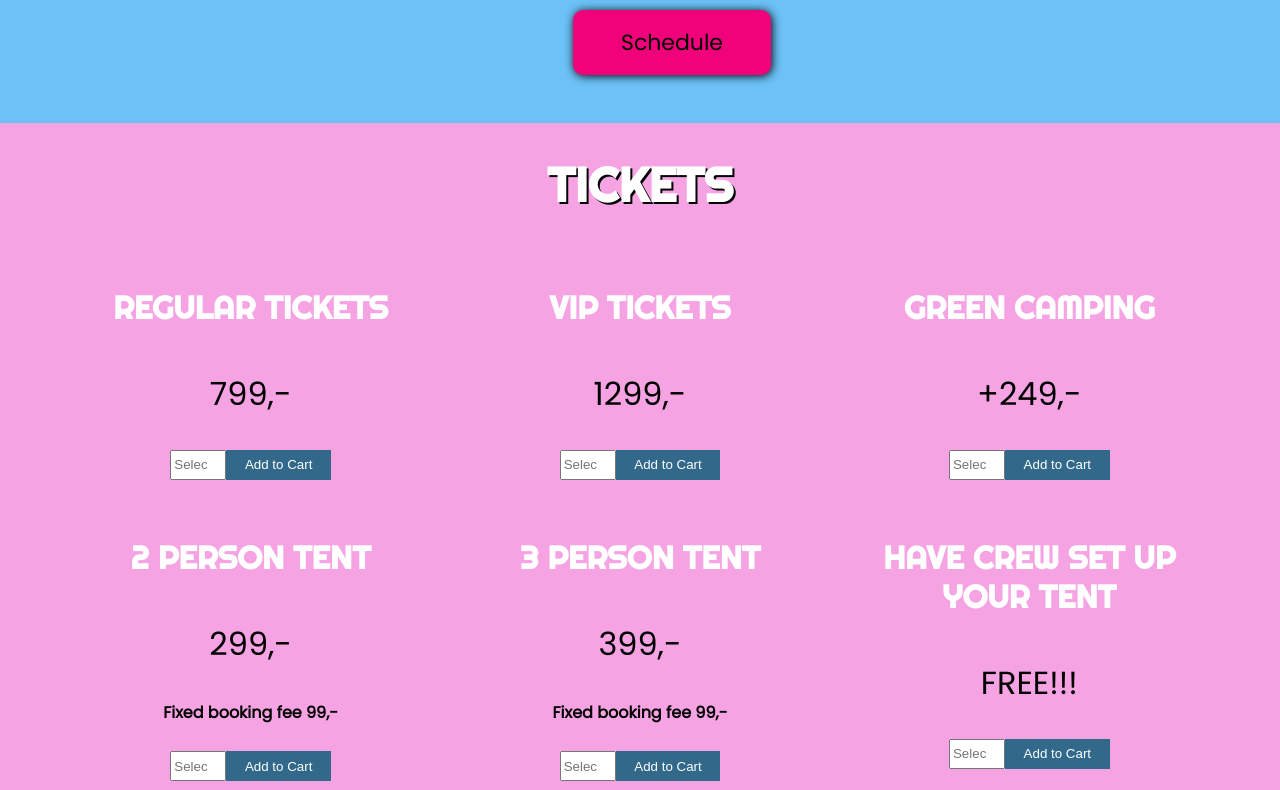
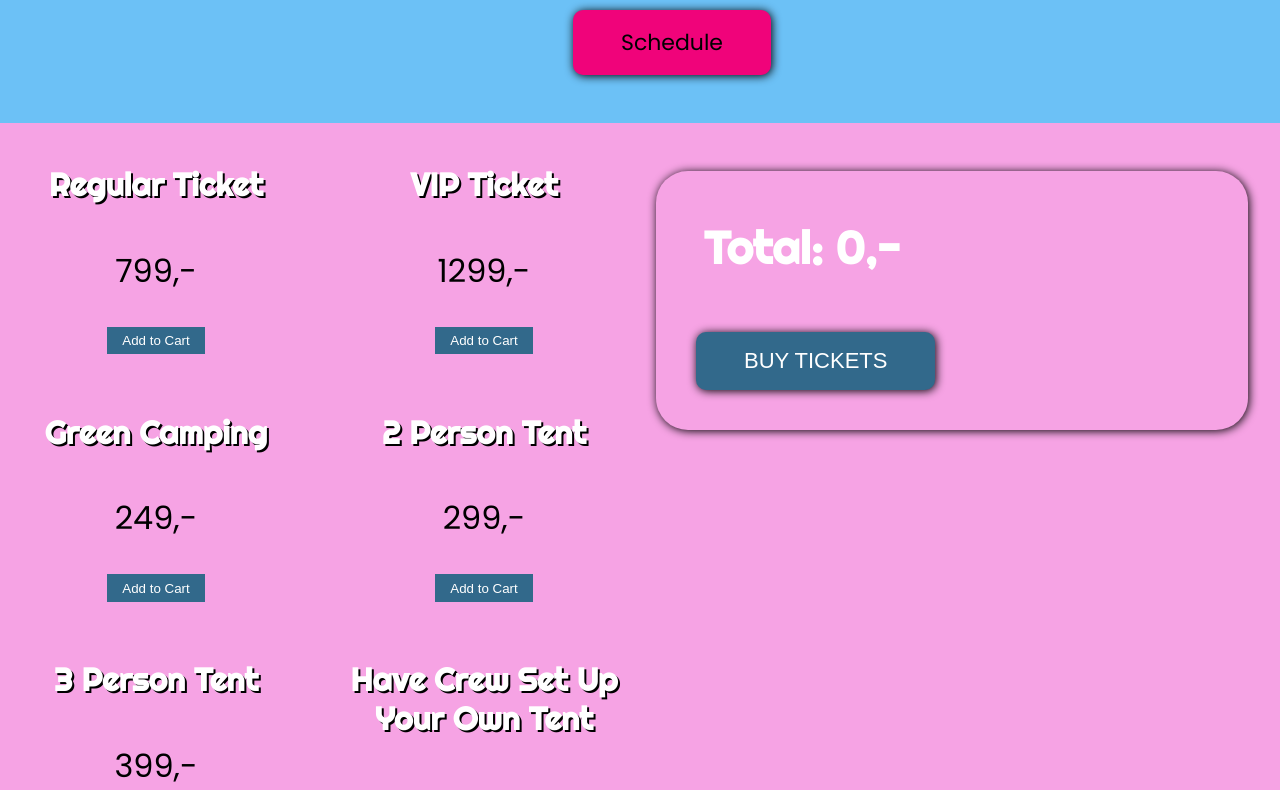
Before and after one commit to sabi4826/exam_frontend, a React (Vite) app: page / in a window 1280 px wide. Shown: the part 1120-1910 px from the top of the page. Built offline with nearby package versions, Linux system fonts and the light colour scheme.

Commit message:
almost done with the ticket section

```diff
--- a/components/Basket.jsx
+++ b/components/Basket.jsx
@@ -1,32 +1,45 @@
-import {useState} from "react";
+import { useState } from "react";
 import Booking from "./Booking";
+import bookingStyles from "../src/style/booking.module.css";
+import "../src/style/index.module.css";
 
 export default function Basket(props) {
+  const [showForm, setShowForm] = useState(false);
   const [showBasket, setBasket] = useState(false);
 
   function getTotal() {
     let total = 0;
-        // make sure there's a "cart" somewhere:
-        props.cart.forEach(item=> {
-            total+=item.amount * item.price;
-        // do we have an item?
+    //     // make sure there's a "cart" somewhere:
+    props.cart.forEach((item) => {
+      total += item.amount * item.price;
+      //     // do we have an item?
     });
     return total;
   }
 
   return (
-        <section className="Basket">
-        <ul>
-            <li>{item.name} x {item.amout}, {""} {item.amount * item.price},-
-            <button onClick={() => props.removeFromCart(item.name)}>X</button>
-            </li>
+    <article>
+      <section className={bookingStyles.calc_text}>
+        {props.cart.map((item) => (
+          <h5 className={bookingStyles.h5_text} key={item.id}>
+            {item.name} : {item.amount}, Price:{item.amount * item.price}
+            <button className={bookingStyles.close_button} onClick={() => props.removeFromCart(item.name)}>
+              X
+            </button>
+          </h5>
+        ))}
 
-        </ul>
-        <h3>Total: {getTotal()}</h3>
-        {!showBasket && <button onClick={() => setBasket(true)}>Buy now</button>}
-        {showBasket && <Booking cart={props.cart}/> }
-
+        <h3>Total: {getTotal()},-</h3>
+        {/* {!showBasket && <button onClick={() => setBasket(true)}>Buy now</button>} */}
+        {/* {showBasket && <Booking cart={props.cart} />} */}
+        {!showForm && (
+          <button onClick={() => setShowForm(true)} className={bookingStyles.booking_ticket_button}>
+            BUY TICKETS
+          </button>
+        )}
+        {showForm && <Booking />}
       </section>
+    </article>
     // Check: do/can we call each thing an "item"? Can we use "amount" and "price"? Can we use "name" instead of "id"?
-    )
+  );
 }
--- a/components/Booking.jsx
+++ b/components/Booking.jsx
@@ -1,117 +1,32 @@
 import React from "react";
+import { useState, useRef } from "react";
 import bookingStyles from "../src/style/booking.module.css";
 import "../src/style/index.module.css";
 
-export default function Booking() {
-  //   function removeOne() {
-  //     const removeSymbol = document.querySelector(".remove-symbol");
-  //     console.log(removeSymbol);
-  //   }
-  //   function addOne() {
-  //     const addSymbol = document.querySelector(".add-symbol");
-  //     console.log(addSymbol);
-  //   }
+export default function Booking(props) {
+  const theForm = useRef(null);
+  const [paymentCompleted, setPaymentCompleted] = useState(false);
+
+  async function submit(e) {
+    e.preventDefault();
+    const response = await insertOrder({
+      name: theForm.current.elements.name.value,
+
+      email: theForm.current.elements.email.value,
+
+      address: theForm.current.elements.address.value,
+
+      basket: props.cart,
+    });
+    setPaymentCompleted(true);
+  }
   return (
     <div className={bookingStyles.booking_section}>
-      <h3 className={bookingStyles.h3_text}>TICKETS</h3>
-      <section className={bookingStyles.ticket_section}>
-        <aside>
-          <h4>REGULAR TICKETS</h4>
-          <p>799,-</p>
-          <form className={bookingStyles.quantity_form}>
-            <input type="number" min="1" max="10" name="quantative" title="Qty" placeholder="Select" inputMode="numeric" id="Qty" />
-            {/* <span className="remove-symbol" onClick={removeOne}>
-              -
-            </span>
-            <span className="add-symbol" onClick={addOne}>
-              {" "}
-              +
-            </span> */}
-            <button className={bookingStyles.add_cart}>Add to Cart</button>
-          </form>
-        </aside>
-        <aside>
-          <h4>VIP TICKETS</h4>
-          <p>1299,-</p>
-          <form className={bookingStyles.quantity_form}>
-            <input type="number" min="1" max="10" name="quantative" title="Qty" placeholder="Select" inputMode="numeric" id="Qty" />
-            {/* <span className="remove-symbol" onClick={removeOne}>
-              -
-            </span>
-            <span className="add-symbol" onClick={addOne}>
-              {" "}
-              +
-            </span> */}
-            <button className={bookingStyles.add_cart}>Add to Cart</button>
-          </form>
-        </aside>
-        <aside>
-          <h4>GREEN CAMPING</h4>
-          <p>+249,-</p>
-          <form className={bookingStyles.quantity_form}>
-            <input type="number" min="1" max="10" name="quantative" title="Qty" placeholder="Select" inputMode="numeric" id="Qty" />
-            {/* <span className="remove-symbol" onClick={removeOne}>
-              -
-            </span>
-            <span className="add-symbol" onClick={addOne}>
-              {" "}
-              +
-            </span> */}
-            <button className={bookingStyles.add_cart}>Add to Cart</button>
-          </form>
-        </aside>
-        <aside>
-          <h4>2 PERSON TENT</h4>
-          <p>299,-</p>
-          <h5 className={bookingStyles.h5_text}>Fixed booking fee 99,-</h5>
-          <form className={bookingStyles.quantity_form}>
-            <input type="number" min="1" max="10" name="quantative" title="Qty" placeholder="Select" inputMode="numeric" id="Qty" />
-            {/* <span className="remove-symbol" onClick={removeOne}>
-              -
-            </span>
-            <span className="add-symbol" onClick={addOne}>
-              {" "}
-              +
-            </span> */}
-            <button className={bookingStyles.add_cart}>Add to Cart</button>
-          </form>
-        </aside>
-        <aside>
-          <h4>3 PERSON TENT</h4>
-          <p>399,-</p>
-          <h5 className={bookingStyles.h5_text}>Fixed booking fee 99,-</h5>
-          <form className={bookingStyles.quantity_form}>
-            <input type="number" min="1" max="10" name="quantative" title="Qty" placeholder="Select" inputMode="numeric" id="Qty" />
-            {/* <span className="remove-symbol" onClick={removeOne}>
-              -
-            </span>
-            <span className="add-symbol" onClick={addOne}>
-              {" "}
-              +
-            </span> */}
-            <button className={bookingStyles.add_cart}>Add to Cart</button>
-          </form>
-        </aside>
-        <aside>
-          <h4>HAVE CREW SET UP YOUR TENT</h4>
-          <p>FREE!!!</p>
-          <form className={bookingStyles.quantity_form}>
-            <input type="number" min="1" max="10" name="quantative" title="Qty" placeholder="Select" inputMode="numeric" id="Qty" />
-            {/* <span className="remove-symbol" onClick={removeOne}>
-              -
-            </span>
-            <span className="add-symbol" onClick={addOne}>
-              {" "}
-              +
-            </span> */}
-            <button className={bookingStyles.add_cart}>Add to Cart</button>
-          </form>
-        </aside>
-      </section>
-      <button className={bookingStyles.booking_ticket_button}>BUY TICKETS</button>
-
       <section className={bookingStyles.form_fields}>
-        <form action="">
+        {paymentCompleted ? (
+          <p>Thank you for your purchase</p>
+        ) : (
+          <form onSubmit={submit} ref={theForm}>
             <fieldset className={bookingStyles.form_styling}>
               <legend>
                 <h3 className={bookingStyles.h3_text}>Personal Information</h3>
@@ -119,32 +34,19 @@ export default function Booking() {
               <label className={bookingStyles.label_text} htmlFor="fullname">
                 Name:
               </label>
-            <input className={bookingStyles.input_text} type="text" name="Fullname" placeholder="Full Name"></input>
+              <input className={bookingStyles.input_text} type="text" name="Fullname" required placeholder="Full Name"></input>
               <label className={bookingStyles.label_text} htmlFor="phone">
                 Phone:
               </label>
-            <input className={bookingStyles.input_text} type="number" name="Fullname" placeholder="ex.1234556"></input>
+              <input className={bookingStyles.input_text} type="number" name="Phone" required placeholder="ex.1234556"></input>
               <label className={bookingStyles.label_text} htmlFor="email">
                 E-mail:
               </label>
-            <input className={bookingStyles.input_text} type="text" name="Fullname" placeholder="name@mail.com"></input>
+              <input className={bookingStyles.input_text} type="email" name="Email" required placeholder="name@mail.com"></input>
             </fieldset>
+            <button className={bookingStyles.booking_ticket_button}>Payment</button>
           </form>
-      </section>
-      <section className={bookingStyles.calc_text}>
-        <h4>
-          1 Regular Ticket <br />
-          799,-
-        </h4>
-        <h4>
-          2 Persons Tent (tent incl.)
-          <br />
-          299,-
-        </h4>
-        <h4>
-          Fixed booking Fee <br />
-          99,-
-        </h4>
+        )}
       </section>
     </div>
   );
--- /dev/null
+++ b/components/TicketSection.jsx
@@ -0,0 +1,20 @@
+import Tickets from "./Tickets";
+import bookingStyles from "../src/style/booking.module.css";
+import "../src/style/index.module.css";
+export default function TicketSection(props) {
+  // console.log(props.products);
+  return (
+    <>
+      {/* <h3 className={bookingStyles.h3_text}>TICKETS</h3> */}
+      <div>
+        <article>
+          <section className={bookingStyles.ticket_section}>
+            {props.products.map((product) => (
+              <Tickets key={product.id} data={product} addToCart={props.addToCart} />
+            ))}
+          </section>
+        </article>
+      </div>
+    </>
+  );
+}
--- /dev/null
+++ b/components/Tickets.jsx
@@ -0,0 +1,19 @@
+import bookingStyles from "../src/style/booking.module.css";
+function Tickets(props) {
+  //   console.log(props);
+  function add() {
+    props.addToCart(props.data);
+  }
+  return (
+    <article>
+      <h4>{props.data.name}</h4>
+      <p>{props.data.price},-</p>
+
+      <button onClick={add} className={bookingStyles.add_cart}>
+        Add to Cart
+      </button>
+    </article>
+  );
+}
+
+export default Tickets;
--- /dev/null
+++ b/public/ticketsPrice.json
@@ -0,0 +1,32 @@
+[
+  {
+    "name": "Regular Ticket",
+    "id": "0",
+    "price": "799"
+  },
+  {
+    "name": "VIP Ticket",
+    "id": "1",
+    "price": "1299"
+  },
+  {
+    "name": "Green Camping",
+    "id": "2",
+    "price": "249"
+  },
+  {
+    "name": "2 Person Tent",
+    "id": "3",
+    "price": "299"
+  },
+  {
+    "name": "3 Person Tent",
+    "id": "4",
+    "price": "399"
+  },
+  {
+    "name": "Have Crew Set Up Your Own Tent",
+    "id": "5",
+    "price": "0"
+  }
+]
--- a/src/App.jsx
+++ b/src/App.jsx
@@ -1,16 +1,74 @@
-import { useState } from "react";
+import { useState, useEffect } from "react";
 import Header from "../components/Header";
 import Footer from "../components/Footer";
 import Menu from "../components/Menu";
 import Schedule from "../components/Schedule";
 import Booking from "../components/Booking";
+import Basket from "../components/Basket";
+import TicketSection from "../components/TicketSection";
+import bookingStyles from "../src/style/booking.module.css";
 function App() {
+  const [products, setProducts] = useState([]);
+  const [cart, setCart] = useState([]);
+
+  function addToCart(data) {
+    // console.log("addToCart", data);
+    // do we have the ticket
+    if (cart.find((entry) => entry.id === data.id)) {
+      // console.log("its there");
+      setCart((oldCart) =>
+        oldCart.map((entry) => {
+          if (entry.id !== data.id) {
+            return entry;
+          }
+          const copy = { ...entry };
+          copy.amount = copy.amount + 1;
+          return copy;
+        })
+      );
+    } else {
+      setCart((oldCart) => oldCart.concat({ ...data, amount: 1 }));
+    }
+  }
+
+  function removeFromCart(id) {
+    console.log("removing", id);
+    setCart((oldCart) => {
+      const subtracted = oldCart.map((item) => {
+        console.log(item.id);
+        if (item.name === id) {
+          return { ...item, amount: item.amount - 1 };
+        }
+
+        return item;
+      });
+      // console.log(subtracted);
+      const filtered = subtracted.filter((item) => item.amount > 0);
+
+      return filtered;
+    });
+  }
+
+  useEffect(() => {
+    async function getData() {
+      const res = await fetch("ticketsPrice.json");
+      const data = await res.json();
+      // console.log(data);
+      setProducts(data);
+    }
+    getData();
+  }, []);
   return (
     <div className="App">
       <Menu />
       <Header />
       <Schedule />
-      <Booking />
+
+      <section className={bookingStyles.booking_section}>
+        <TicketSection products={products} addToCart={addToCart} />
+        <Basket products={products} cart={cart} removeFromCart={removeFromCart} />
+      </section>
+
       <Footer />
     </div>
   );
--- a/src/style/booking.module.css
+++ b/src/style/booking.module.css
@@ -1,20 +1,28 @@
 .booking_section {
+  display: grid;
+  grid-template-columns: 60% 40%;
   background-color: #f6a3e4ff;
   text-align: center;
+  /* padding: 2rem; */
+}
+.ticket_container {
+  display: grid;
+  grid-template-columns: 1fr 1fr;
+  grid-gap: 1rem;
   padding: 2rem;
 }
 .ticket_section {
   display: grid;
   grid-template-columns: repeat(3, 1fr);
   grid-gap: 1rem;
-  padding: 2rem;
 }
 .booking_section h3 {
   margin: 0;
-  /* padding: 2rem; */
+  padding: 2rem;
 }
 .ticket_section h4 {
   font-family: "Righteous", cursive;
+  text-shadow: 2px 2px #000;
 }
 .ticket_section p {
   color: black;
@@ -27,9 +35,9 @@
   padding: 1rem 3rem 1rem 3rem;
   box-shadow: 1px 1px 10px black;
   font-size: 22px;
-  margin-top: 3rem;
-  margin-bottom: 5rem;
+  margin: 1.5rem 1.5rem 1.5rem 1.5rem;
 }
+
 #Qty {
   margin: 0 7%;
   border: none;
@@ -72,20 +80,31 @@
 
 .form_styling {
   border: none;
-  border-radius: 2rem;
+  /* border-radius: 2rem; */
   text-align: center;
   display: grid;
   grid-template-columns: 1fr 1fr;
   padding-right: 5rem;
-  box-shadow: 1px 1px 10px #000;
+  /* box-shadow: 1px 1px 10px #000; */
 }
 .calc_text {
   border: none;
   border-radius: 2rem;
-  text-align: center;
-  width: 30rem;
-  padding-right: 5rem;
+  text-align: start;
+  /* height: 35rem; */
+  padding-left: 5rem;
+  padding: 1rem;
   box-shadow: 1px 1px 10px #000;
+  margin: 3rem 2rem 1rem 1rem;
+}
+.calc_text_h4 {
+  font-size: 1.5rem;
+}
+.close_button {
+  background-color: #000;
+  color: white;
+
+  cursor: pointer;
 }
 .label_text {
   font-family: "Righteous", cursive;
@@ -103,6 +122,10 @@
   /* text-transform: uppercase; */
 }
 @media screen and (min-width: 601px) {
+  .booking_section {
+    display: grid;
+    grid-template-columns: 1fr;
+  }
   .ticket_section {
     display: grid;
     grid-template-columns: 1fr 1fr;
@@ -113,6 +136,10 @@
 }
 
 @media (max-width: 600px) {
+  .booking_section {
+    display: grid;
+    grid-template-columns: 1fr;
+  }
   .ticket_section {
     display: grid;
     grid-template-columns: 1fr;
@@ -121,10 +148,14 @@
     font-size: 1.7rem;
   }
 }
-@media screen and (min-width: 800px) {
+@media screen and (min-width: 900px) {
+  .booking_section {
+    display: grid;
+    grid-template-columns: 1fr 1fr;
+  }
   .ticket_section {
     display: grid;
-    grid-template-columns: repeat(3, 1fr);
+    grid-template-columns: repeat(2, 1fr);
   }
   .h3_text {
     font-size: 3rem;
```
Lines whose indentation alone changed are shown as unchanged.
